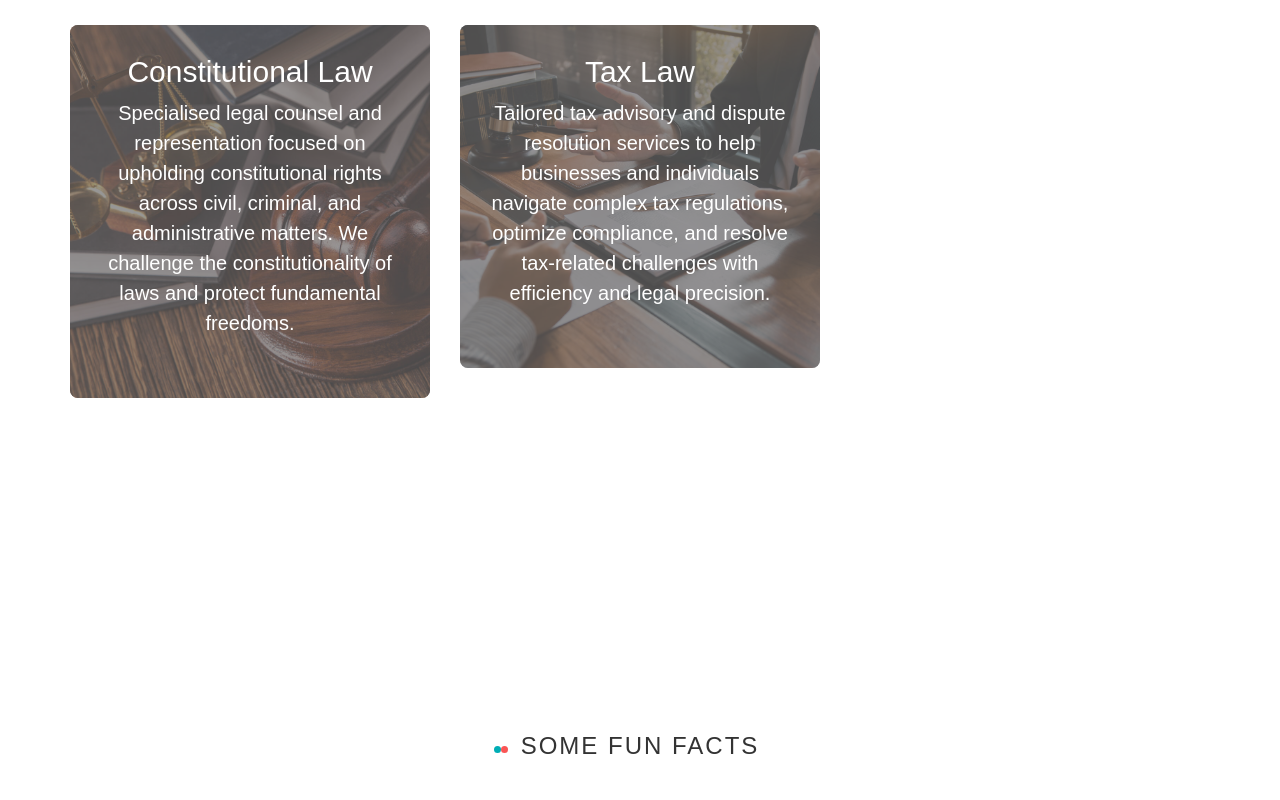
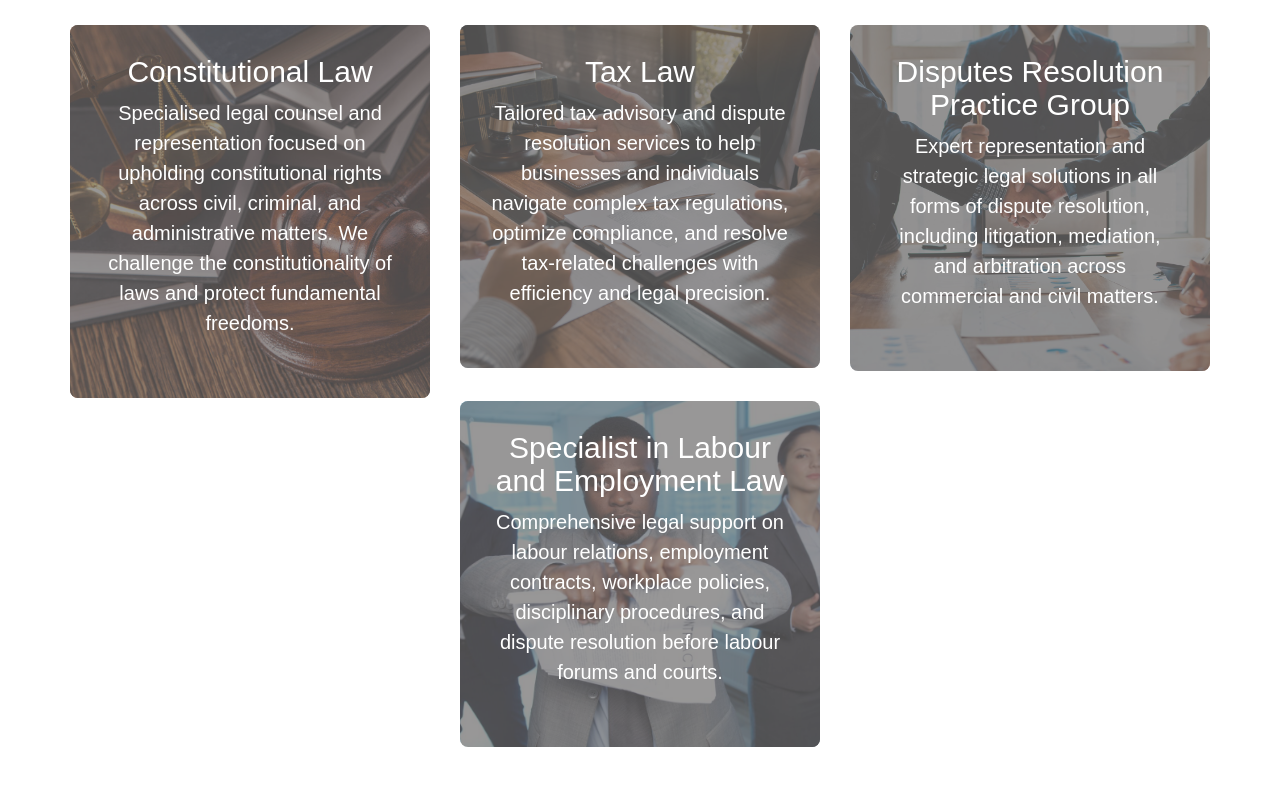
Before and after one commit to OmegaSithebe/mbewegroup, a plain HTML site: page index.html in a window 1280 px wide. Shown: the part 3200-4000 px from the top of the page. Drawn offline with nearby package versions, Linux system fonts and the light colour scheme; some packages are replaced by stand-ins of ours; no server answers; files whose address does not match are found by name.

Commit message:
06/30/250home edit

```diff
--- a/index.html
+++ b/index.html
@@ -815,6 +815,25 @@
 							<div class="service-content">
 								<h3>Tax Law</h3>
 								<p>Tailored tax advisory and dispute resolution services to help businesses and individuals navigate complex tax regulations, optimize compliance, and resolve tax-related challenges with efficiency and legal precision.</p>
+							</div>
+						</div>
+					</div>
+					<!-- Service 6 -->
+					<div class="col-md-4">
+						<div class="service-block" style="background-image: url('images/DisputesResolutionPracticeGroup.jpeg');">
+							<div class="service-content">
+								<h3>Disputes Resolution Practice Group</h3>
+								<p>Expert representation and strategic legal solutions in all forms of dispute resolution, including litigation, mediation, and arbitration across commercial and civil matters.</p>
+							</div>
+						</div>
+					</div>
+
+					<!-- Service 7 -->
+					<div class="col-md-4">
+						<div class="service-block" style="background-image: url('images/SpecialistinLabourandEmploymentLaw.jpg');">
+							<div class="service-content">
+								<h3>Specialist in Labour and Employment Law</h3>
+								<p>Comprehensive legal support on labour relations, employment contracts, workplace policies, disciplinary procedures, and dispute resolution before labour forums and courts.</p>
 							</div>
 						</div>
 					</div>
```
Also changed, not shown: images/DisputesResolutionPracticeGroup.jpeg (added), images/SpecialistinLabourandEmploymentLaw.jpg (added).
